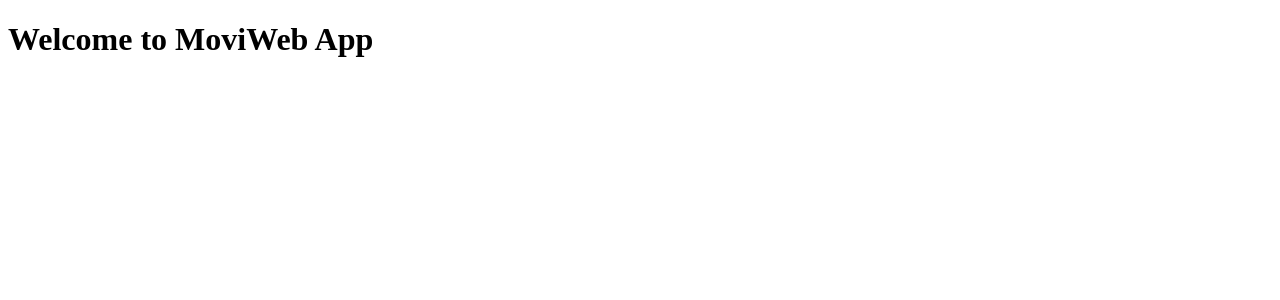
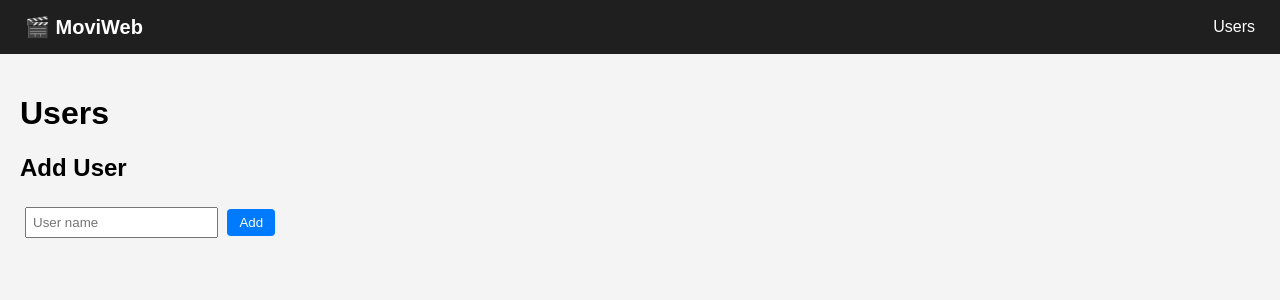
Before and after one commit to paulevensdestima11-gif/MoviWeb-App, a Flask app: page / in a window 1280 px wide. Shown: the top 300 px of the page. Run offline with Flask 3, Linux system fonts and the light colour scheme.

Commit message:
Clean MoviWeb project structure

```diff
--- /dev/null
+++ b/static/style.css
@@ -0,0 +1,61 @@
+body {
+    font-family: Arial, sans-serif;
+    margin: 0;
+    background-color: #f4f4f4;
+}
+
+/* NAVBAR */
+.navbar {
+    background-color: #1f1f1f;
+    color: white;
+    padding: 15px;
+    display: flex;
+    justify-content: space-between;
+    align-items: center;
+}
+
+.navbar a {
+    color: white;
+    text-decoration: none;
+    margin: 0 10px;
+}
+
+.logo {
+    font-size: 20px;
+    font-weight: bold;
+}
+
+/* MAIN CONTAINER */
+.container {
+    padding: 20px;
+}
+
+/* USER LIST */
+.user-list {
+    list-style: none;
+    padding: 0;
+}
+
+.user-entry {
+    margin: 10px 0;
+}
+
+/* BUTTON STYLE */
+button {
+    background-color: #007bff;
+    color: white;
+    border: none;
+    padding: 6px 12px;
+    cursor: pointer;
+    border-radius: 4px;
+}
+
+button:hover {
+    background-color: #0056b3;
+}
+
+/* INPUTS */
+input {
+    padding: 6px;
+    margin: 5px;
+}
--- /dev/null
+++ b/templates/base.html
@@ -0,0 +1,25 @@
+<!DOCTYPE html>
+<html lang="en">
+<head>
+    <meta charset="UTF-8">
+    <title>MoviWeb App</title>
+
+    <link rel="stylesheet" href="{{ url_for('static', filename='style.css') }}">
+</head>
+
+<body>
+
+    <header class="navbar">
+        <a href="{{ url_for('index') }}" class="logo">🎬 MoviWeb</a>
+
+        <nav>
+            <a href="{{ url_for('index') }}">Users</a>
+        </nav>
+    </header>
+
+    <main class="container">
+        {% block content %}{% endblock %}
+    </main>
+
+</body>
+</html>
--- a/templates/index.html
+++ b/templates/index.html
@@ -1,9 +1,24 @@
-<!DOCTYPE html>
-<html>
-<head>
-    <title>MoviWeb App</title>
-</head>
-<body>
-    <h1>Welcome to MoviWeb App</h1>
-</body>
-</html>
+{% extends "base.html" %}
+
+{% block content %}
+
+<h1>Users</h1>
+
+<ul class="user-list">
+    {% for user in users %}
+    <li class="user-entry">
+        <a href="{{ url_for('get_movies', user_id=user.id) }}">
+            {{ user.name }}
+        </a>
+    </li>
+    {% endfor %}
+</ul>
+
+<h2>Add User</h2>
+
+<form action="{{ url_for('create_user') }}" method="post">
+    <input type="text" name="name" placeholder="User name" required>
+    <button type="submit">Add</button>
+</form>
+
+{% endblock %}
```
Also changed, not shown: templates/404.html (added, +11 -0 lines), templates/movies.html (added, +35 -0 lines), 1 other file.
